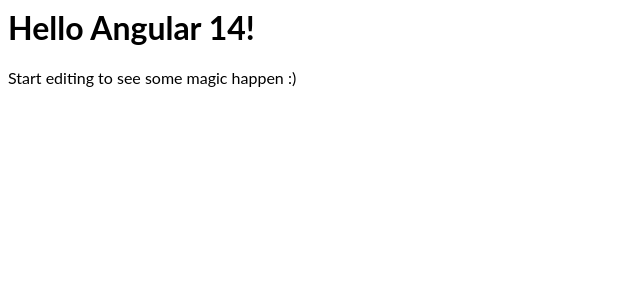
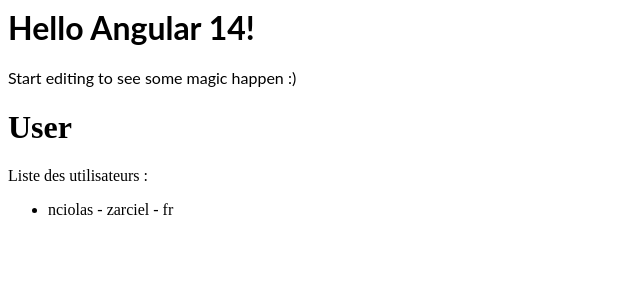
Before and after one commit to zarciel/angular-ivy-qxzbqa, an Angular app: page / in a window 1280 px wide. Shown: the top 300 px of the page, without its empty margins (0-640 px from the left). Built offline with nearby package versions, Linux system fonts and the light colour scheme.

Commit message:
2 files modified, 3 added

```diff
--- a/src/app/app.component.html
+++ b/src/app/app.component.html
@@ -2,3 +2,5 @@
 <p>
   Start editing to see some magic happen :)
 </p>
+
+<app-user> </app-user>
--- a/src/app/app.module.ts
+++ b/src/app/app.module.ts
@@ -4,10 +4,11 @@
 
 import { AppComponent } from './app.component';
 import { HelloComponent } from './hello.component';
+import { UserComponent } from './user/user.component';
 
 @NgModule({
   imports:      [ BrowserModule, FormsModule ],
-  declarations: [ AppComponent, HelloComponent ],
+  declarations: [ AppComponent, HelloComponent, UserComponent ],
   bootstrap:    [ AppComponent ]
 })
 export class AppModule { }
--- /dev/null
+++ b/src/app/user/user.component.html
@@ -0,0 +1,5 @@
+<h1>User</h1>
+<p>Liste des utilisateurs :</p>
+<ul>
+  <li *ngFor="let user of listUser">{{user.name}} - {{user.nickname}} - {{user.country}}</li>
+</ul>
--- /dev/null
+++ b/src/app/user/user.component.ts
@@ -0,0 +1,29 @@
+import { Component, OnInit } from "@angular/core";
+
+@Component({
+  selector: "app-user",
+  templateUrl: "./user.component.html",
+  styleUrls: ["./user.component.css"]
+})
+export class UserComponent implements OnInit {
+  constructor() {}
+
+  public listUser: user[];
+
+  ngOnInit() {
+    this.listUser = new Array<user>();
+    this.listUser.push(new user("nciolas", "zarciel", "fr"));
+  }
+}
+
+class user {
+  public name: string;
+  public nickname: string;
+  public country: string;
+
+  constructor(name: string, nickname: string, country: string) {
+    this.name = name;
+    this.nickname = nickname;
+    this.country = country;
+  }
+}
```
Also changed, not shown: src/app/user/user.component.css (added).
